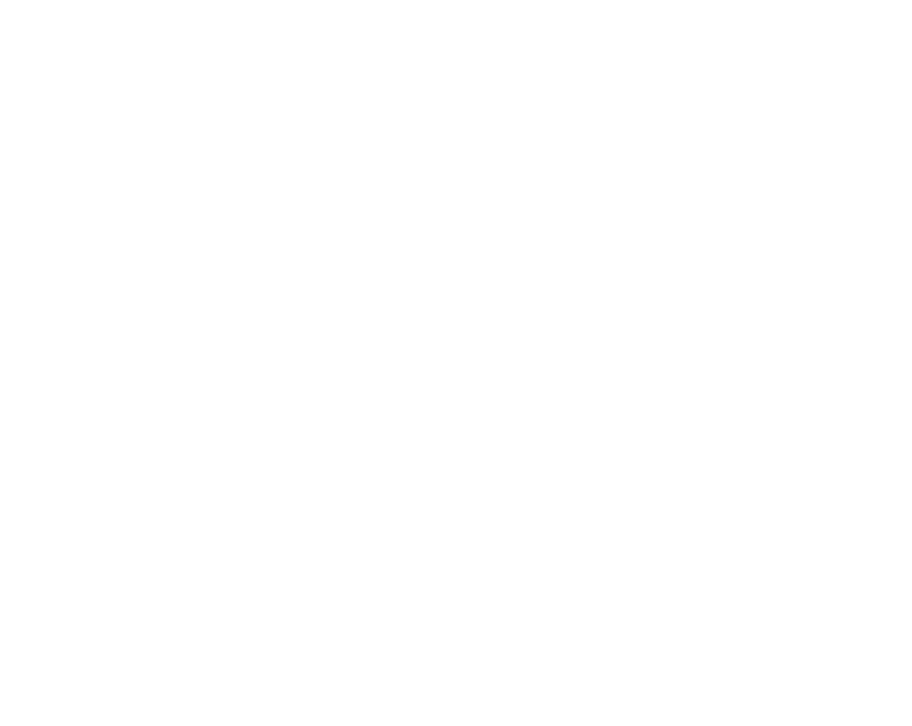
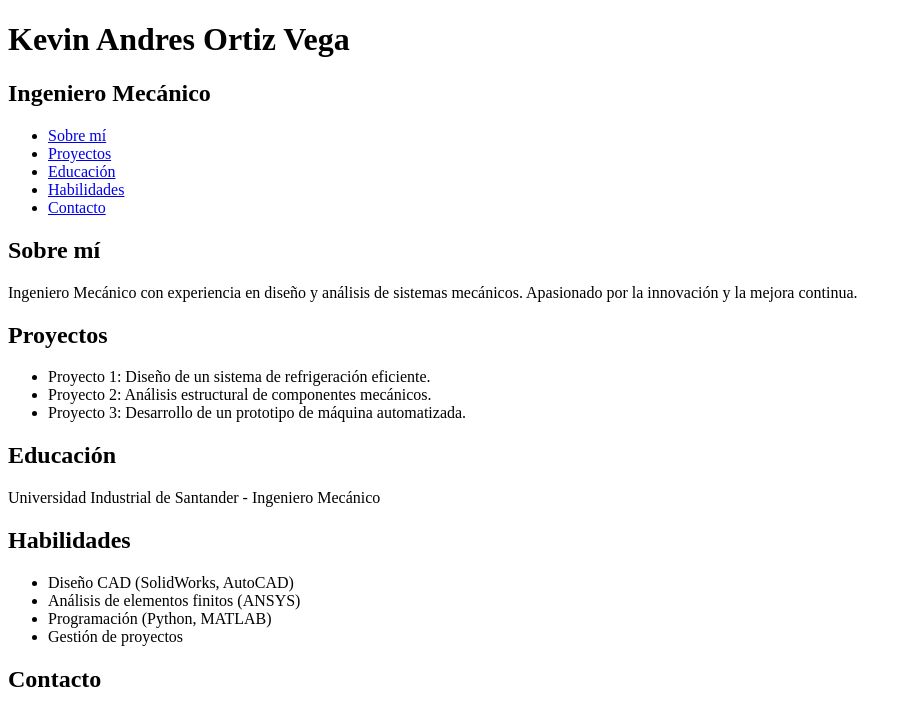
Before and after one commit to llzOrlaGll/Portafolio, a plain HTML site: page index.html in a window 1280 px wide. Shown: the whole page, without its empty margins (0-912 px from the left). Drawn offline with Linux system fonts and the light colour scheme.

Commit message:
index.html

```diff
--- a/index.html
+++ b/index.html
@@ -6,6 +6,50 @@
     <title>Portafolio</title>
 </head>
 <body>
-
+    <head>
+        <h1>Kevin Andres Ortiz Vega</h1>
+        <h2>Ingeniero Mecánico</h2>
+    </head>
+    <aside>
+        <nav>
+            <ul>
+                <li><a href="#about">Sobre mí</a></li>
+                <li><a href="#projects">Proyectos</a></li>
+                <li><a href="#education">Educación</a></li>
+                <li><a href="#skills">Habilidades</a></li>
+                <li><a href="#contact">Contacto</a></li>
+            </ul>
+        </nav>
+    </aside>
+    <main>
+        <section id="about">
+            <h2>Sobre mí</h2>
+            <p>Ingeniero Mecánico con experiencia en diseño y análisis de sistemas mecánicos. Apasionado por la innovación y la mejora continua.</p>
+        </section>
+        <section id="projects">
+            <h2>Proyectos</h2>
+            <ul>
+                <li>Proyecto 1: Diseño de un sistema de refrigeración eficiente.</li>
+                <li>Proyecto 2: Análisis estructural de componentes mecánicos.</li>
+                <li>Proyecto 3: Desarrollo de un prototipo de máquina automatizada.</li>
+            </ul>
+        </section>
+        <section>
+            <h2>Educación</h2>
+            <p>Universidad Industrial de Santander - Ingeniero Mecánico<p>
+        </section>
+    </main>
+    <section id="skills">
+        <h2>Habilidades</h2>
+        <ul>
+            <li>Diseño CAD (SolidWorks, AutoCAD)</li>
+            <li>Análisis de elementos finitos (ANSYS)</li>
+            <li>Programación (Python, MATLAB)</li>
+            <li>Gestión de proyectos</li>
+        </ul>
+    </section>
+    <footer>
+        <h2>Contacto</h2>
+    </footer>
 </body>
 </html>
```
